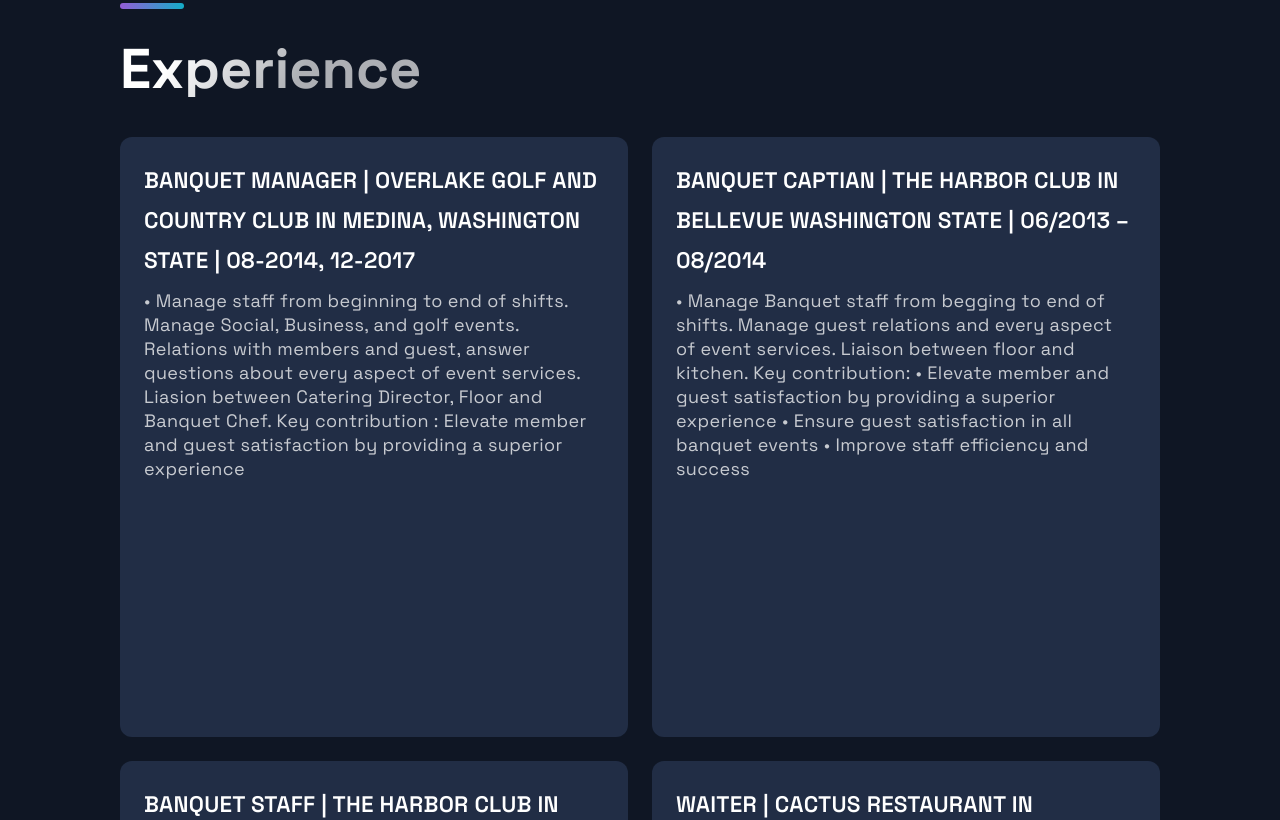
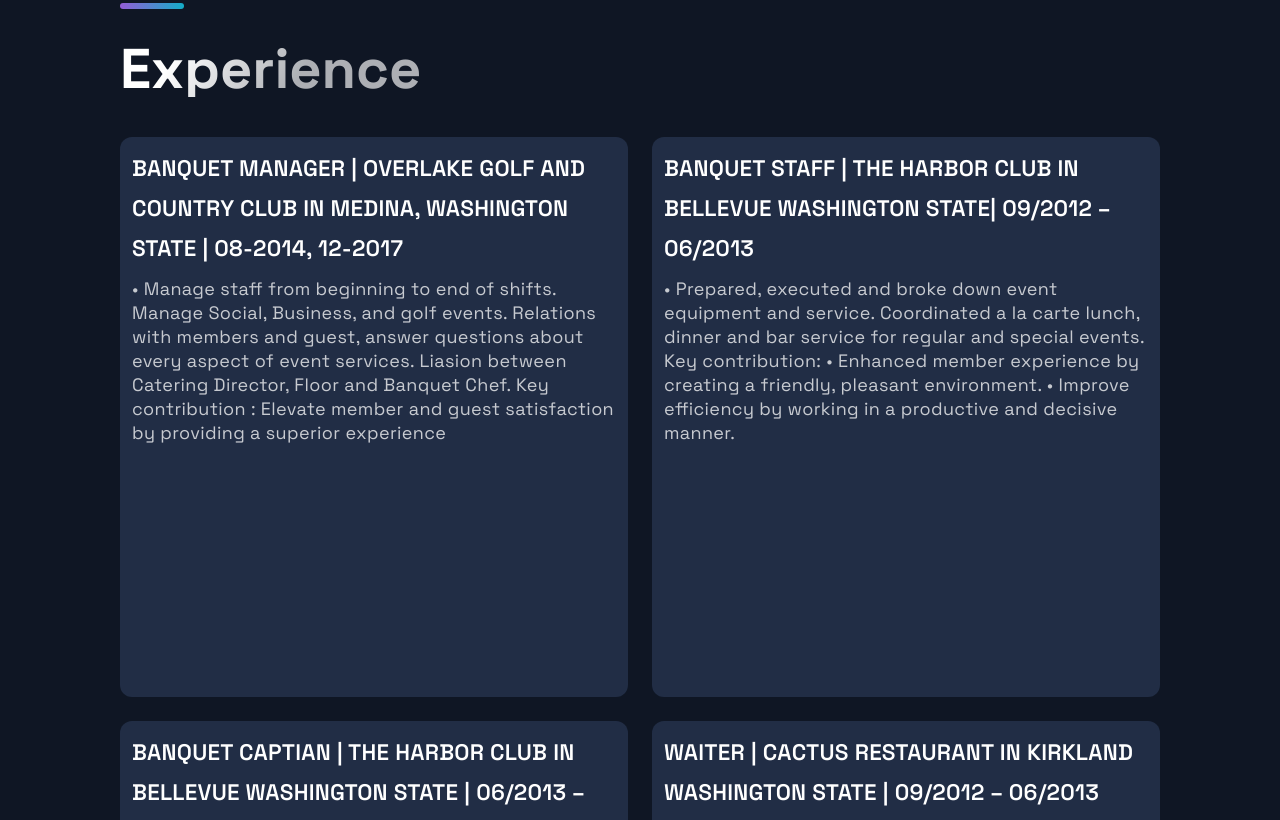
Before and after one commit to JorgeCanul/portofolio, a Next.js app: page / in a window 1280 px wide. Shown: the part 3620-4440 px from the top of the page. Built offline with nearby package versions, Linux system fonts and the light colour scheme.

Commit message:
add xsm devices breakpoint in boxes

```diff
--- a/src/components/Experience/ExperienceStyles.js
+++ b/src/components/Experience/ExperienceStyles.js
@@ -39,6 +39,15 @@
 
   @media ${props => props.theme.breakpoints.sm} {
     height: 50rem;
+    padding: 12px;
+
+    &:nth-child(2n){
+      grid-row:2;
+    }
+  }
+
+  @media ${props => props.theme.breakpoints.xsm} {
+    height: 56rem;
     padding: 12px;
 
     &:nth-child(2n){
```
